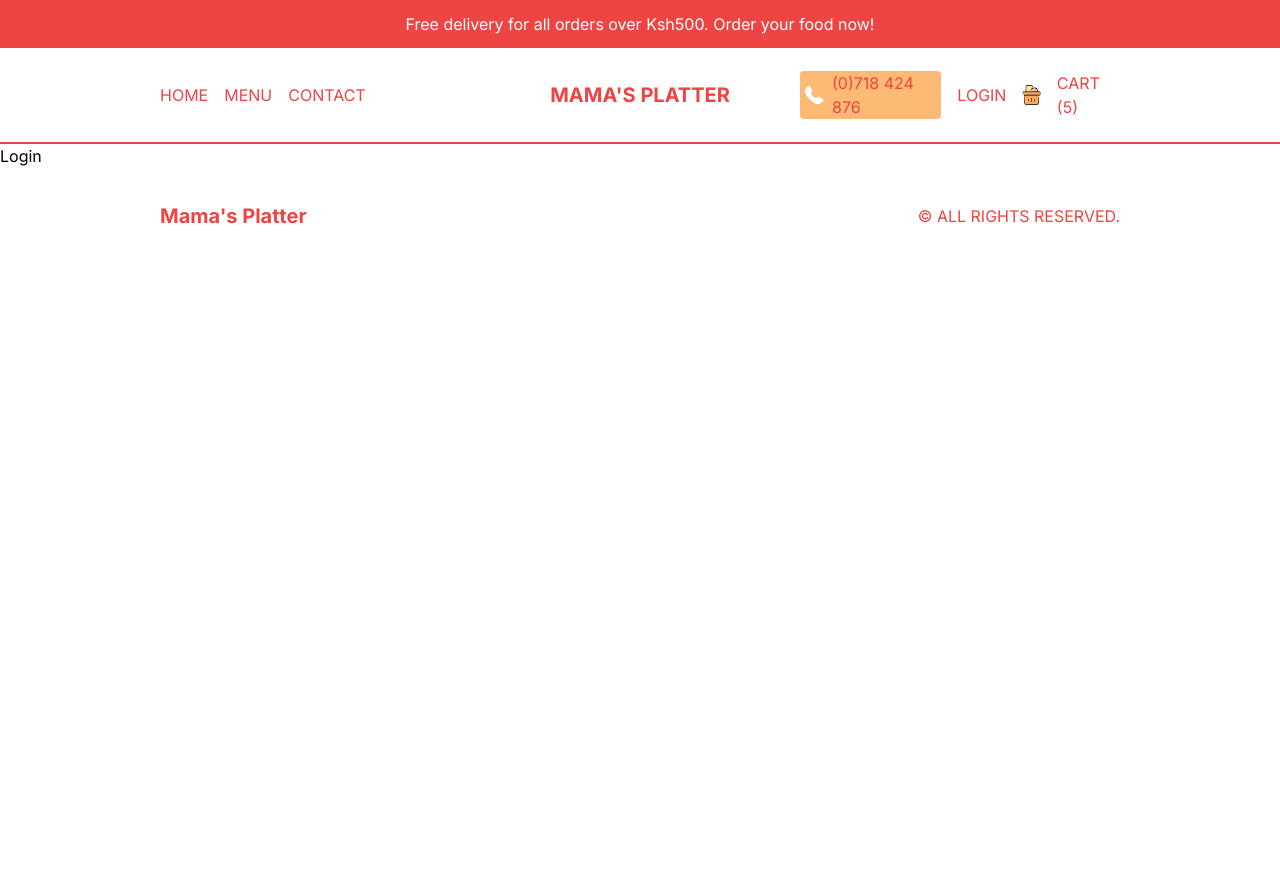
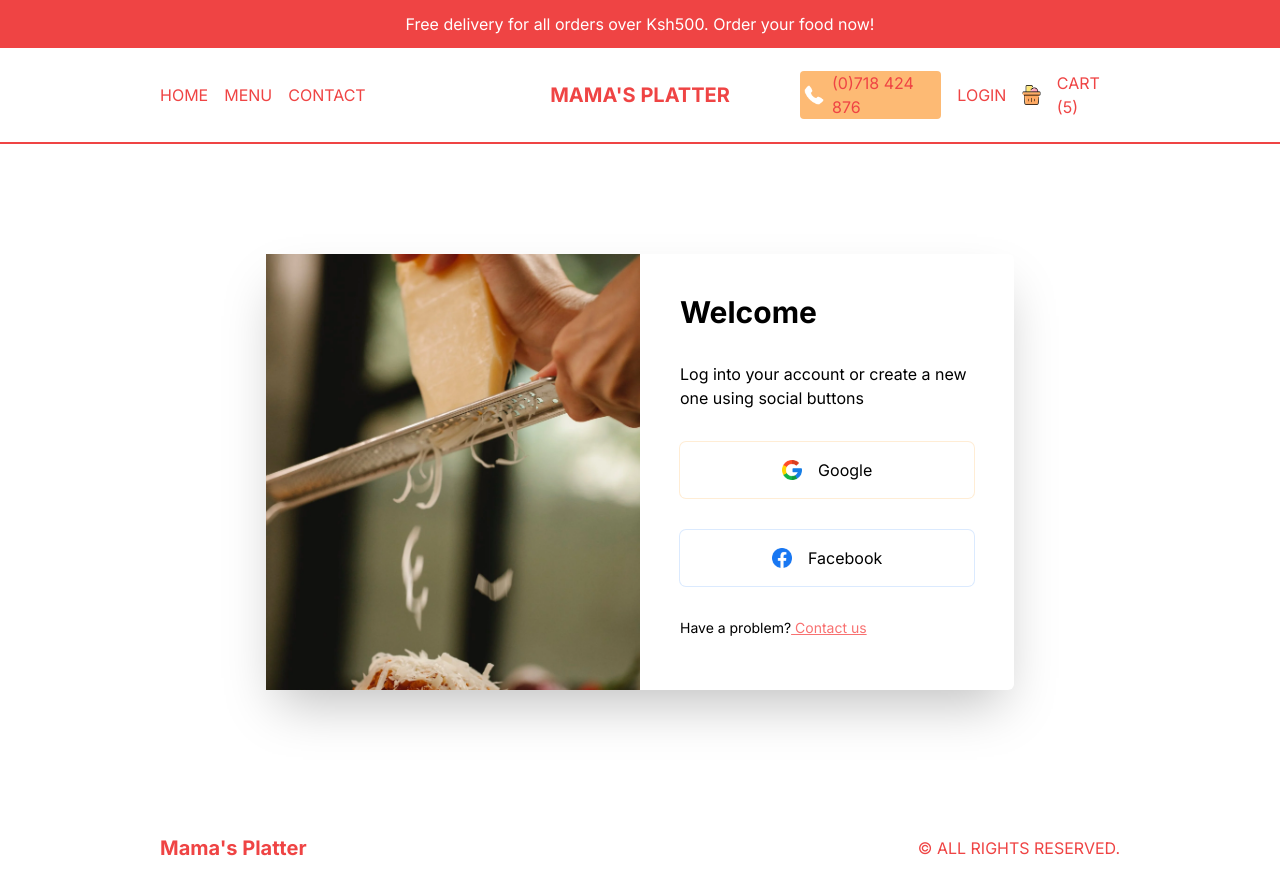
Before and after one commit to Ase020/mama-platter, a Next.js app: page /login in a window 1280 px wide. Before the commit the page ends 800 px from the top, so only its background shows below. Built offline with nearby package versions, Linux system fonts and the light colour scheme.

Commit message:
login page build

```diff
--- a/src/app/login/page.tsx
+++ b/src/app/login/page.tsx
@@ -1,7 +1,52 @@
-type Props = {};
+import Image from "next/image";
+import Link from "next/link";
 
-const Login = (props: Props) => {
-  return <div>Login</div>;
+const Login = () => {
+  return (
+    <div className="p-4 h-[calc(100vh-6rem)] md:h-[calc(100vh-9rem)] flex items-center justify-center">
+      <div className="h-full md:h-[70%] 2xl:h-[80%] md:w-full lg:w-[60%] 2xl:w-[50%] shadow-2xl rounded-md flex flex-col md:flex-row">
+        <div className="relative h-1/3 md:h-full w-full md:w-1/2">
+          <Image src="/loginBg.png" alt="login" fill className="object-cover" />
+        </div>
+
+        <div className="h-2/3 md:h-full w-full md:w-1/2 flex flex-col gap-8 p-10">
+          <h1 className="font-bold text-xl xl:text-3xl">Welcome</h1>
+          <p className="">
+            Log into your account or create a new one using social buttons
+          </p>
+          <button className="flex items-center justify-center gap-4 p-4 ring-1 ring-orange-100 rounded-md">
+            <Image
+              src="/google.png"
+              alt=""
+              width={20}
+              height={20}
+              className="object-contain"
+            />
+            <span className="">Google</span>
+          </button>
+
+          <button className="flex gap-4 items-center justify-center p-4 ring-1 ring-blue-100 rounded-md">
+            <Image
+              src="/facebook.png"
+              alt=""
+              width={20}
+              height={20}
+              className="object-contain"
+            />
+            <span className="">Facebook</span>
+          </button>
+
+          <p className="text-sm">
+            Have a problem?
+            <Link className="underline text-red-400" href="/">
+              {" "}
+              Contact us
+            </Link>
+          </p>
+        </div>
+      </div>
+    </div>
+  );
 };
 
 export default Login;
```
